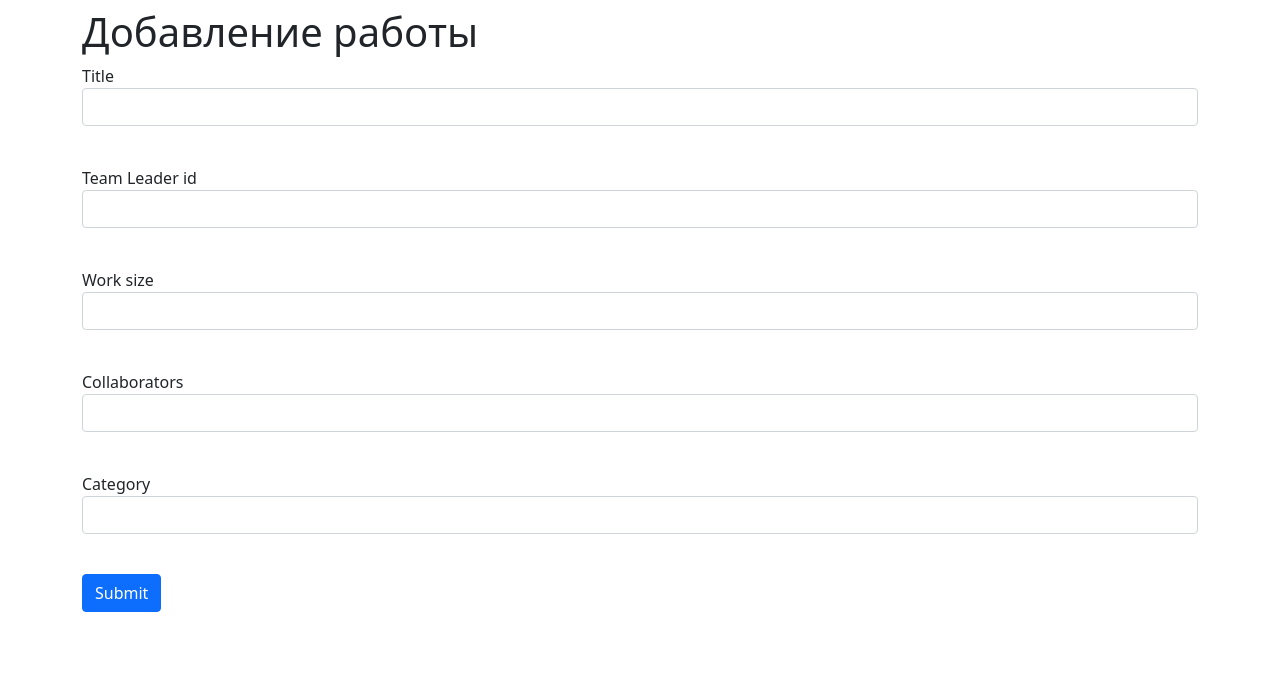
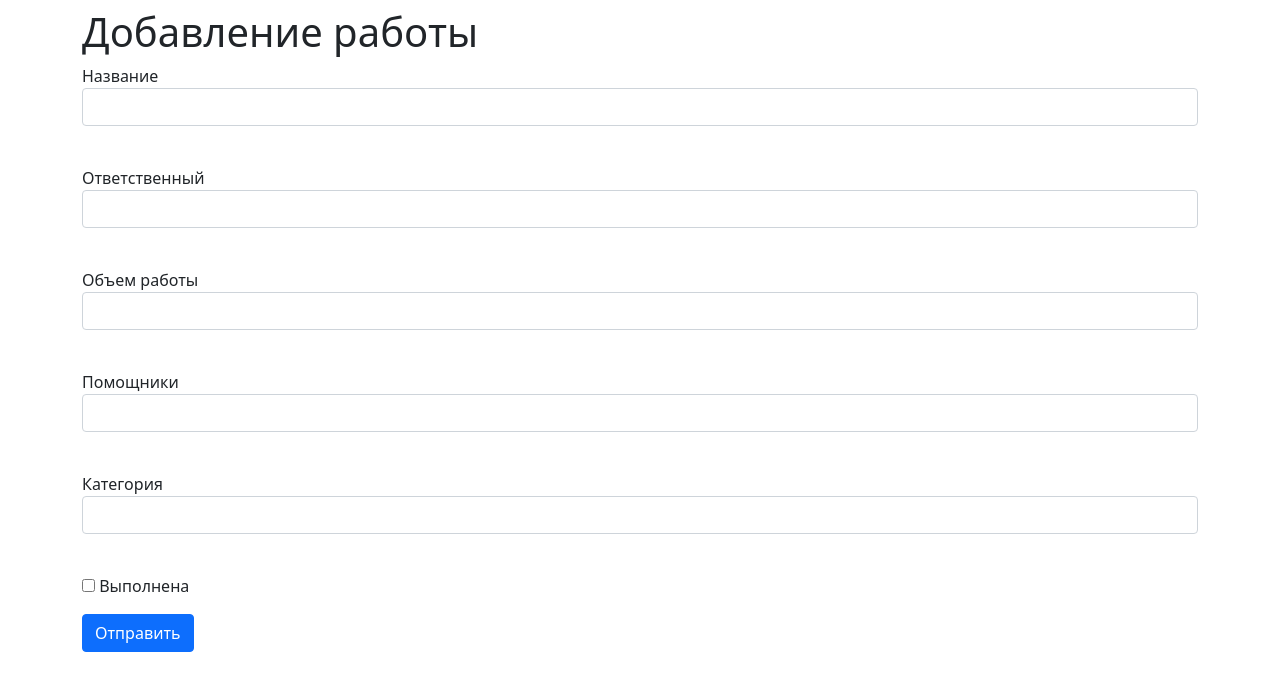
Before and after one commit to dm1itri/sqlalchemy2, a Flask app: page /jobs in a window 1280 px wide. Shown: the part 90-781 px from the top of the page. Run offline with Flask 2, Linux system fonts and the light colour scheme; a user stored in the database is signed in.

Commit message:
Вспомогательная таблица

```diff
--- a/data/jobs.py
+++ b/data/jobs.py
@@ -9,8 +9,9 @@ class Job(SqlAlchemyBase):
     id = sqlalchemy.Column(sqlalchemy.Integer, primary_key=True, autoincrement=True)
     title = sqlalchemy.Column(sqlalchemy.String, nullable=False)
     team_leader_id = sqlalchemy.Column(sqlalchemy.Integer, nullable=False)
-    work_size = sqlalchemy.Column(sqlalchemy.Integer, nullable=True)
+    work_size = sqlalchemy.Column(sqlalchemy.Integer, nullable=False)
     collaborators = sqlalchemy.Column(sqlalchemy.String)
+    is_finished = sqlalchemy.Column(sqlalchemy.Boolean, default=False)
     user_created = sqlalchemy.Column(sqlalchemy.Integer, sqlalchemy.ForeignKey("users.id"))
     user = orm.relation('User')
     categories = orm.relation("Category", secondary="association", backref="jobs")
--- a/forms/jobs.py
+++ b/forms/jobs.py
@@ -1,12 +1,13 @@
 from flask_wtf import FlaskForm
-from wtforms import StringField, SubmitField, IntegerField
+from wtforms import StringField, SubmitField, IntegerField, BooleanField
 from wtforms.validators import DataRequired
 
 
 class JobsForm(FlaskForm):
-    title = StringField('Title', validators=[DataRequired()])
-    team_leader_id = IntegerField("Team Leader id", validators=[DataRequired()])
-    work_size = IntegerField("Work size", validators=[DataRequired()])
-    collaborators = StringField('Collaborators', validators=[DataRequired()])
-    category = IntegerField('Category', validators=[DataRequired()])
-    submit = SubmitField('Submit')
+    title = StringField('Название', validators=[DataRequired()])
+    team_leader_id = IntegerField("Ответственный", validators=[DataRequired()])
+    work_size = IntegerField("Объем работы", validators=[DataRequired()])
+    collaborators = StringField('Помощники', validators=[DataRequired()])
+    category = IntegerField('Категория', validators=[DataRequired()])
+    is_finished = BooleanField('Выполнена')
+    submit = SubmitField('Отправить')
--- a/main.py
+++ b/main.py
@@ -46,6 +46,7 @@ def add_job():
         job.work_size = form.work_size.data
         job.collaborators = form.collaborators.data
         job.user_created = current_user.id
+        job.is_finished = form.is_finished.data
         db_sess.query(Category).filter(Category.id == form.category.data).first()
         job.categories.append(db_sess.query(Category).filter(Category.id == form.category.data).first())
         db_sess.add(job)
@@ -81,18 +82,22 @@ def edit_job(id):
             form.team_leader_id.data = job.team_leader_id
             form.work_size.data = job.work_size
             form.collaborators.data = job.collaborators
-            form.category.data = job.categories
+            form.category.data = job.categories[0].id
+            form.is_finished.data = job.is_finished
         else:
             abort(404)
     if form.validate_on_submit():
         db_sess = db_session.create_session()
         job = db_sess.query(Job).filter(Job.id == id, Job.user_created == current_user.id).first()
-        if job:
+        team_leader = db_sess.query(User).filter(form.team_leader_id == User.id).first()
+        if job and team_leader:
             job.title = form.title.data
             job.team_leader_id = form.team_leader_id.data
             job.work_size = form.work_size.data
             job.collaborators = form.collaborators.data
-            job.categories = form.category.data
+            job.categories.remove(job.categories[0])
+            job.categories.append(db_sess.query(Category).filter(Category.id == form.category.data).first())
+            job.is_finished = form.is_finished.data
             db_sess.commit()
             return redirect('/')
         else:
--- a/templates/jobs.html
+++ b/templates/jobs.html
@@ -49,6 +49,7 @@
                 </p>
             {% endfor %}
         </p>
+        <p> {{ form.is_finished() }} {{ form.is_finished.label }}</p>
         <p>{{ form.submit(type="submit", class="btn btn-primary") }}</p>
         {{ message }}
     </form>
```
Also changed, not shown: forms/department.py (+5 -5 lines), templates/index.html (+6 -5 lines), db/blogs.db.
